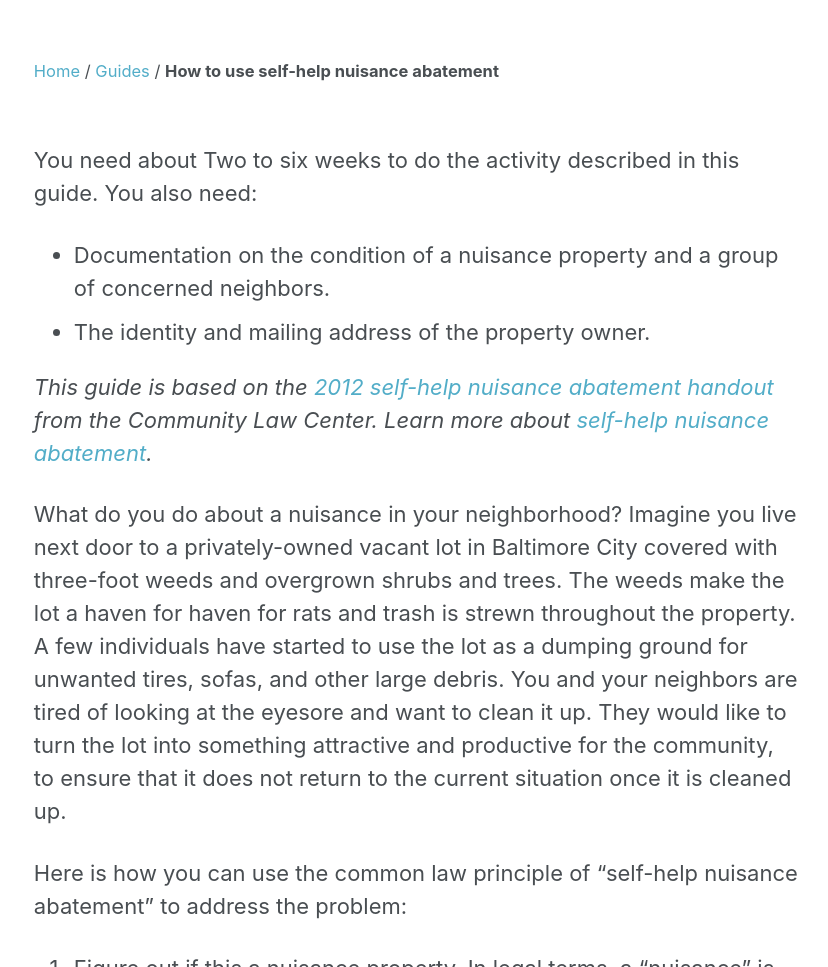
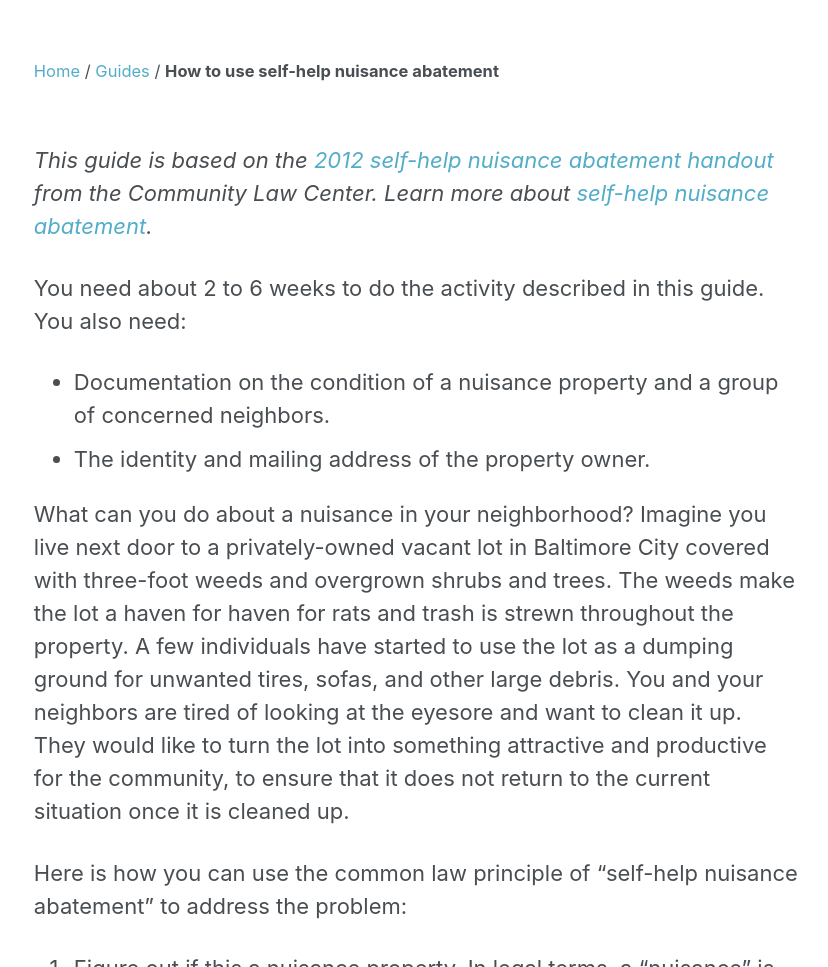
Before and after one commit to baltimoreheritage/vacant-buildings-101, a Jekyll site: the page built from _guides/self-help-nuisance-abatement.md, in a window 1280 px wide and 1400 px high. Shown: the part 433-1400 px from the top of the window, without its empty margins (250-1078 px from the left). Built offline with Jekyll 4.4.1, drawn with Linux system fonts in a browser that asks for light colours.

Commit message:
Move credit block to top + revise time requirement

```diff
--- a/_guides/self-help-nuisance-abatement.md
+++ b/_guides/self-help-nuisance-abatement.md
@@ -11,7 +11,7 @@ header:
   overlay_filter: .5
   caption: "Overgrown rear yard of a vacant rowhouse on E. 27th Street, 2017 April 12. Photograph by [Eli Pousson](https://www.flickr.com/photos/elipousson/33887889111/) ([CC 0](https://creativecommons.org/licenses/publicdomain/))."
 requirements:
-  time: "Two to six weeks"
+  time: "2 to 6 weeks"
   tools: "Documentation on the condition of a nuisance property and a group of concerned neighbors."
   information: "The identity and mailing address of the property owner."
 guide:
@@ -20,11 +20,11 @@ guide:
   status: ready
 ---
 
+*This guide is based on the [2012 self-help nuisance abatement handout](http://communitylaw.org/wp-content/uploads/2012/08/self-help-nuisance-abatement-handout.pdf) from the Community Law Center. Learn more about [self-help nuisance abatement](http://communitylaw.org/urbanagriculturelawproject/self-help-nuisance-abatement-2/).*
+
 {% include requirements.html %}
 
-*This guide is based on the [2012 self-help nuisance abatement handout](http://communitylaw.org/wp-content/uploads/2012/08/self-help-nuisance-abatement-handout.pdf) from the Community Law Center. Learn more about [self-help nuisance abatement](http://communitylaw.org/urbanagriculturelawproject/self-help-nuisance-abatement-2/).*
-
-What do you do about a nuisance in your neighborhood? Imagine you live next door to a privately-owned vacant lot in Baltimore City covered with three-foot weeds and overgrown shrubs and trees. The weeds make the lot a haven for haven for rats and trash is strewn throughout the property. A few individuals have started to use the lot as a dumping ground for unwanted tires, sofas, and other large debris. You and your neighbors are tired of looking at the eyesore and want to clean it up. They would like to turn the lot into something attractive and productive for the community, to ensure that it does not return to the current situation once it is cleaned up.
+What can you do about a nuisance in your neighborhood? Imagine you live next door to a privately-owned vacant lot in Baltimore City covered with three-foot weeds and overgrown shrubs and trees. The weeds make the lot a haven for haven for rats and trash is strewn throughout the property. A few individuals have started to use the lot as a dumping ground for unwanted tires, sofas, and other large debris. You and your neighbors are tired of looking at the eyesore and want to clean it up. They would like to turn the lot into something attractive and productive for the community, to ensure that it does not return to the current situation once it is cleaned up.
 
 Here is how you can use the common law principle of "self-help nuisance abatement" to address the problem:
 
```
